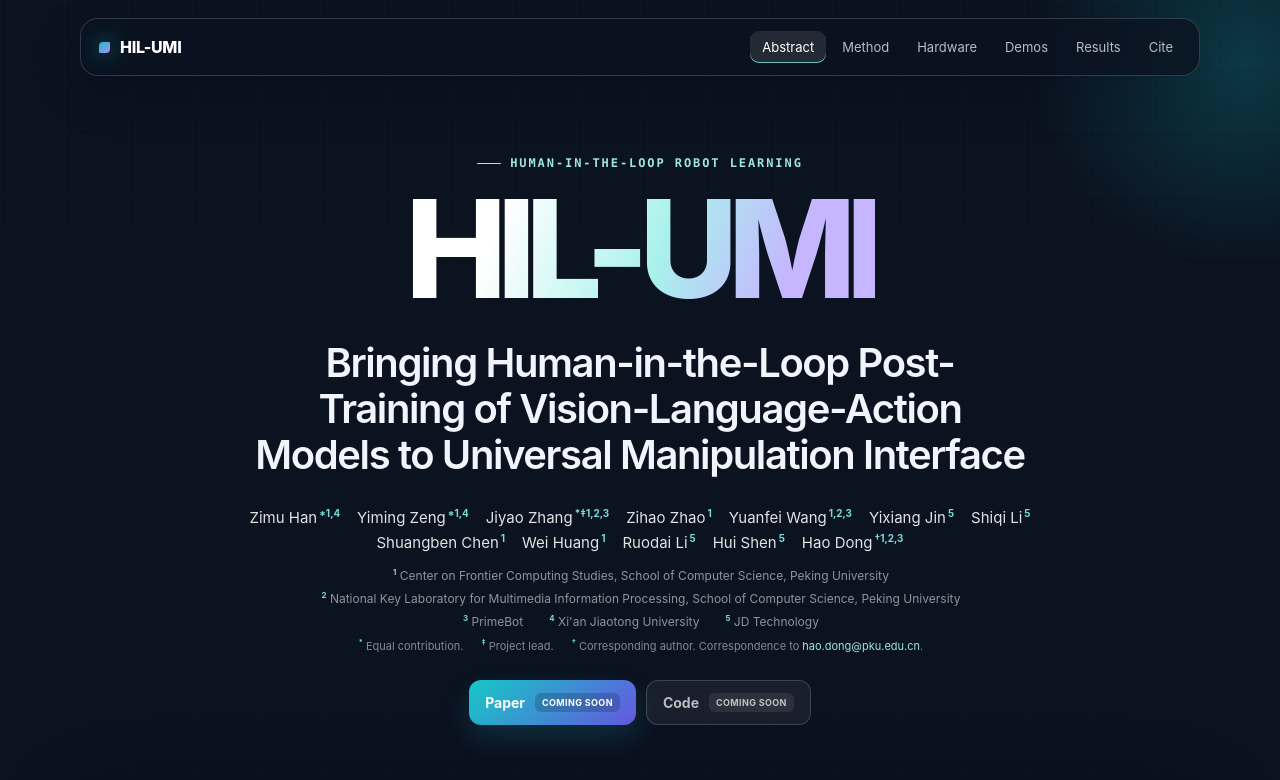
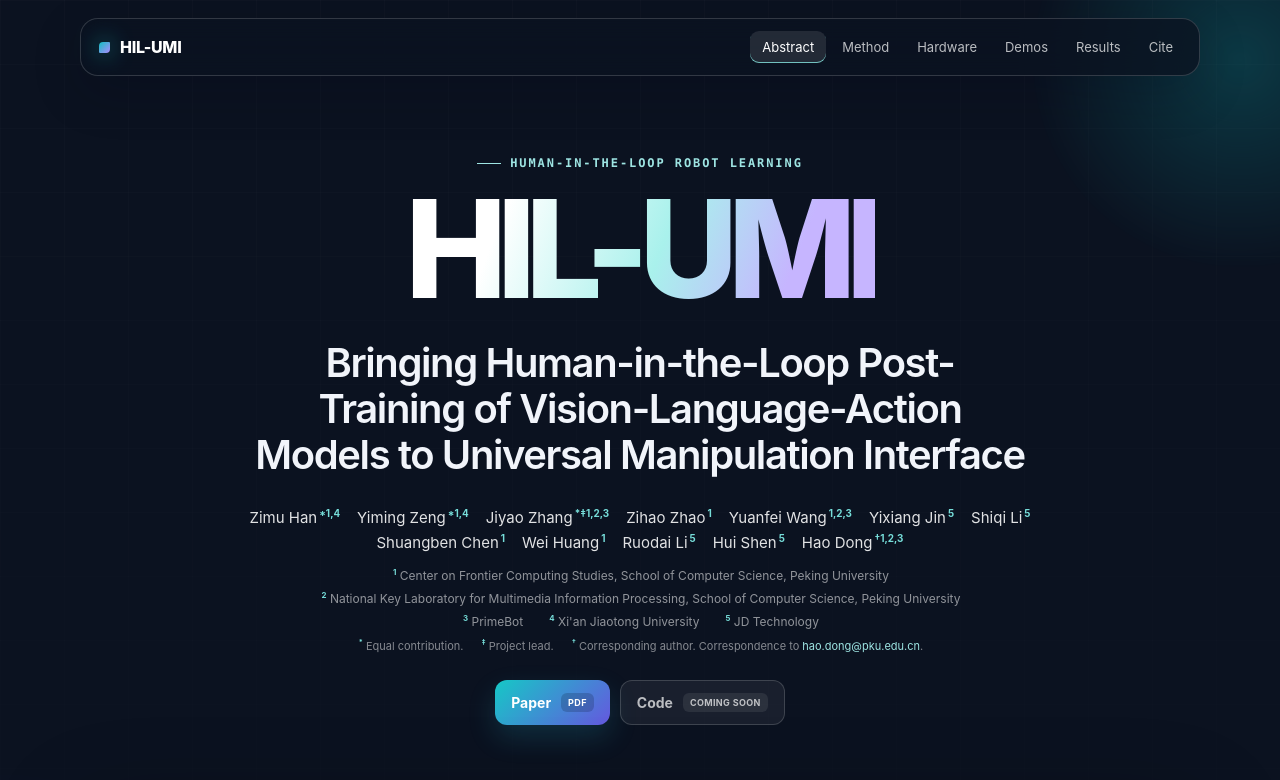
Before and after one commit to HIL-UMI/hil-umi.github.io, a React (Vite) app: page / in a window 1280 px wide. Shown: the top 780 px of the page. Built offline with nearby package versions, Linux system fonts and the light colour scheme.

Commit message:
Link paper PDF from project page

```diff
--- a/src/main.tsx
+++ b/src/main.tsx
@@ -207,7 +207,7 @@ function App() {
           </div>
 
           <div className="hero-actions" aria-label="Project links">
-            <span className="button button-primary" aria-disabled="true">Paper <small>Coming soon</small></span>
+            <a className="button button-primary" href={assetUrl('/static/HIL-UMI-ArXiv.pdf')} target="_blank" rel="noreferrer">Paper <small>PDF</small></a>
             <span className="button button-secondary" aria-disabled="true">Code <small>Coming soon</small></span>
           </div>
 
--- a/src/styles.css
+++ b/src/styles.css
@@ -77,7 +77,8 @@ h1 span { background: linear-gradient(112deg, #fff 22%, #a9f1ec 54%, #c6b5ff 80%
 .equal-note a { color: #9ee5e3; text-decoration: none; }
 .equal-note a:hover { text-decoration: underline; }
 .hero-actions { display: flex; justify-content: center; gap: 10px; margin-top: 28px; }
-.button { display: inline-flex; align-items: center; gap: 10px; padding: 12px 16px; border-radius: 12px; font-size: 14px; font-weight: 720; cursor: not-allowed; }
+.button { display: inline-flex; align-items: center; gap: 10px; padding: 12px 16px; border-radius: 12px; font-size: 14px; font-weight: 720; cursor: pointer; }
+.button[aria-disabled="true"] { cursor: not-allowed; }
 .button small { padding: 4px 7px; border-radius: 6px; font-size: 9px; letter-spacing: .04em; text-transform: uppercase; }
 .button-primary { background: linear-gradient(135deg, #15c8c6, #6558df); color: white; box-shadow: 0 12px 28px rgba(42,167,190,.2); }
 .button-primary small { background: rgba(7,19,36,.2); }
```
Also changed, not shown: 1 other file (tests, documents, lock files or other folders).
